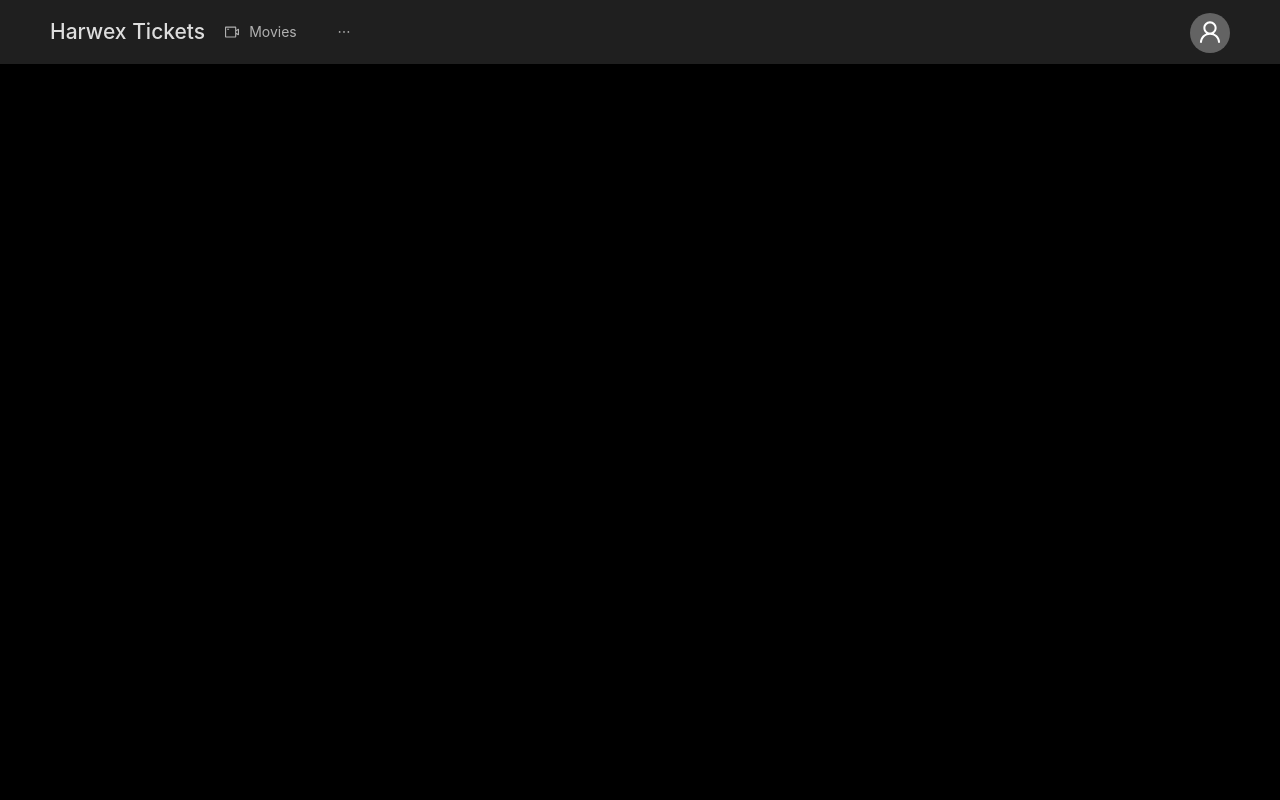
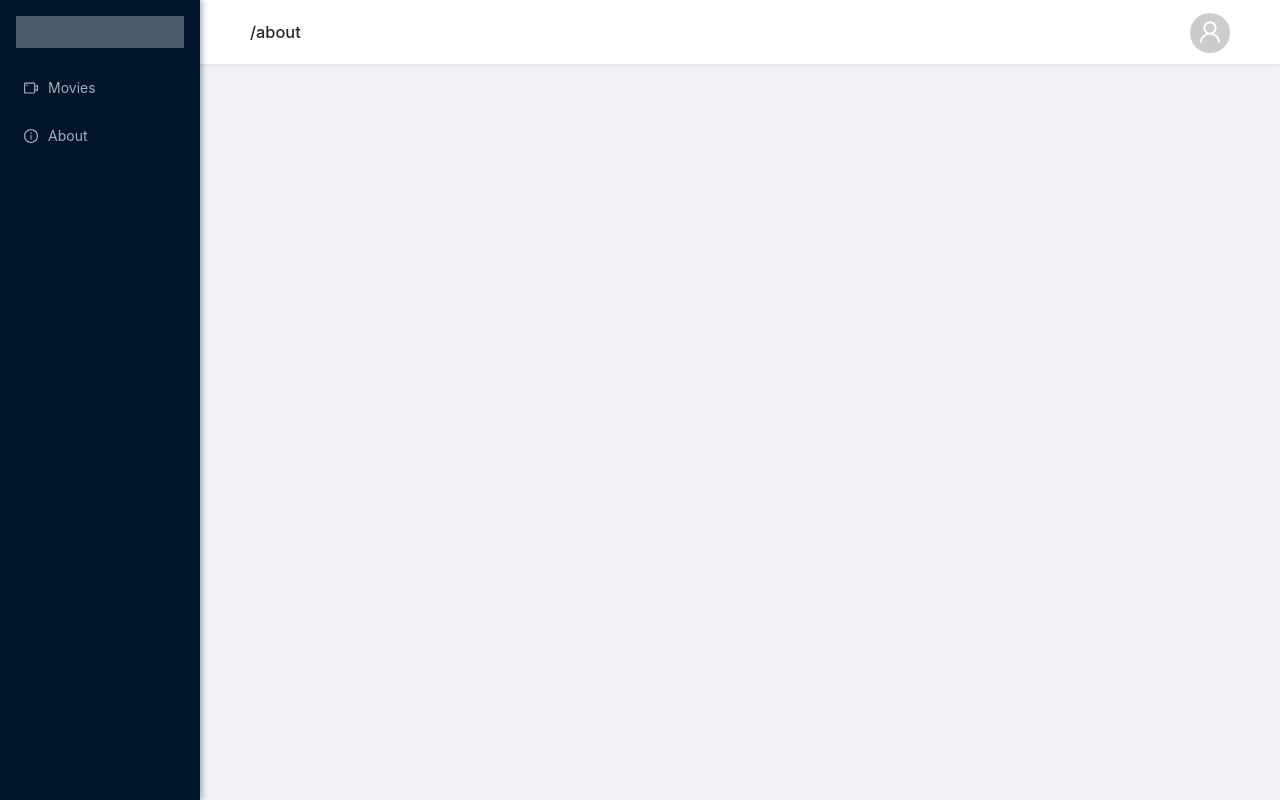
Before and after one commit to Harwex213/TechArt_Labs, a React (Create React App) app in the folder harwex-tickets/: page /about in a window 1280 px wide. Built offline with nearby package versions, Linux system fonts and the light colour scheme.

Commit message:
feat(app): navbar + menu & header initial variant

```diff
--- a/harwex-tickets/src/app/App.js
+++ b/harwex-tickets/src/app/App.js
@@ -5,7 +5,8 @@ import { Layout } from "antd";
 
 import AuthorizationPage from "../pages/Authorization/AuthorizationPage";
 import RegistrationPage from "../pages/Registration/RegistrationPage";
-import Header from "../components/Header/Header";
+import AppNavbar from "../components/AppNavbar/AppNavbar";
+import AppHeader from "../components/AppHeader/AppHeader";
 
 import { RoutePaths } from "../config/constants/RoutePaths";
 import styles from "./styles";
@@ -14,8 +15,12 @@ function App() {
     return (
         <Router>
             <Layout style={styles.layout}>
+                <Layout.Sider style={styles.sider}>
+                    <AppNavbar />
+                </Layout.Sider>
+                <Layout>
                     <Layout.Header style={styles.header}>
-                    <Header />
+                        <AppHeader />
                     </Layout.Header>
                     <Layout.Content style={styles.content}>
                         <Switch>
@@ -38,6 +43,7 @@ function App() {
                         </Switch>
                     </Layout.Content>
                 </Layout>
+            </Layout>
         </Router>
     );
 }
--- a/harwex-tickets/src/app/styles.js
+++ b/harwex-tickets/src/app/styles.js
@@ -2,11 +2,15 @@ const styles = {
     layout: {
         height: "100vh",
     },
+    sider: {
+        boxShadow: "2px 0 6px #00152959",
+    },
     header: {
-        display: "flex",
+        padding: "0",
     },
     content: {
-        height: "100%",
+        overflow: "auto",
+        paddingTop: "20px",
     },
 };
 
--- a/harwex-tickets/src/components/Header/Header.jsx
+++ b/harwex-tickets/src/components/AppHeader/AppHeader.jsx
@@ -1,24 +1,23 @@
 import React from "react";
-import { Link } from "react-router-dom";
+import { Link, useLocation } from "react-router-dom";
 
 import { Avatar } from "antd";
 import { UserOutlined } from "@ant-design/icons";
 
-import AppNavbar from "../Navbar/AppNavbar";
-
 import { RoutePaths } from "../../config/constants/RoutePaths";
 import styles from "./styles";
 
-const Header = () => {
+const AppHeader = () => {
+    const location = useLocation();
+
     return (
-        <>
-            <h1>Harwex Tickets</h1>
-            <AppNavbar />
+        <div style={styles.layout}>
+            <h1 style={styles.location}>{location.pathname}</h1>
             <Link style={styles.avatar} to={RoutePaths.auth}>
                 <Avatar size="large" icon={<UserOutlined />} />
             </Link>
-        </>
+        </div>
     );
 };
 
-export default Header;
+export default AppHeader;
--- /dev/null
+++ b/harwex-tickets/src/components/AppHeader/styles.js
@@ -0,0 +1,15 @@
+const styles = {
+    layout: {
+        display: "flex",
+        height: "100%",
+        background: "#fff",
+        padding: "0 50px",
+        boxShadow: "0 1px 4px #00152914",
+    },
+    location: {},
+    avatar: {
+        margin: "auto 0 auto auto",
+    },
+};
+
+export default styles;
--- a/harwex-tickets/src/components/Navbar/AppNavbar.jsx
+++ b/harwex-tickets/src/components/AppMenu/AppMenu.jsx
@@ -7,12 +7,12 @@ import { VideoCameraOutlined, InfoCircleOutlined } from "@ant-design/icons";
 
 import { RoutePaths, RoutePathsId } from "../../config/constants/RoutePaths";
 
-const AppNavbar = () => {
+const AppMenu = () => {
     const location = useLocation();
     let selectedLink = RoutePathsId[location.pathname];
 
     return (
-        <Menu theme="dark" mode="horizontal" defaultSelectedKeys={[selectedLink]}>
+        <Menu theme="dark" mode="inline" defaultSelectedKeys={[selectedLink]}>
             <Menu.Item key={0} icon={<VideoCameraOutlined />}>
                 <Link to={RoutePaths.movies}>Movies</Link>
             </Menu.Item>
@@ -23,4 +23,4 @@ const AppNavbar = () => {
     );
 };
 
-export default AppNavbar;
+export default AppMenu;
--- /dev/null
+++ b/harwex-tickets/src/components/AppNavbar/AppNavbar.jsx
@@ -0,0 +1,16 @@
+import React from "react";
+
+import AppMenu from "../AppMenu/AppMenu";
+
+import styles from "./styles";
+
+const AppNavbar = () => {
+    return (
+        <div style={styles.layout}>
+            <div style={styles.logo} />
+            <AppMenu />
+        </div>
+    );
+};
+
+export default AppNavbar;
--- /dev/null
+++ b/harwex-tickets/src/components/AppNavbar/styles.js
@@ -0,0 +1,16 @@
+const styles = {
+    layout: {
+        display: "flex",
+        flexDirection: "column",
+    },
+    logo: {
+        height: "32px",
+        margin: "16px",
+        background: "rgba(255, 255, 255, 0.3)",
+    },
+    avatar: {
+        margin: "0 auto 15px 24px",
+    },
+};
+
+export default styles;
--- a/harwex-tickets/src/components/Header/styles.js
+++ /dev/null
@@ -1,8 +0,0 @@
-const styles = {
-    avatar: {
-        cursor: "pointer",
-        margin: "auto 0 auto auto",
-    },
-};
-
-export default styles;
--- a/harwex-tickets/src/components/Navbar/styles.css
+++ /dev/null
@@ -1,7 +0,0 @@
-.ant-menu-dark.ant-menu-horizontal > .ant-menu-item:hover {
-    background-color: transparent;
-}
-
-.ant-menu.ant-menu-dark .ant-menu-item-selected, .ant-menu-submenu-popup.ant-menu-dark .ant-menu-item-selected {
-    background-color: transparent;
-}
--- a/harwex-tickets/src/index.css
+++ /dev/null
@@ -1 +0,0 @@
-@import url("./components/Navbar/styles.css");
--- a/harwex-tickets/src/index.js
+++ b/harwex-tickets/src/index.js
@@ -5,8 +5,7 @@ import { Provider } from "react-redux";
 import App from "./app/App";
 import store from "./redux/store";
 
-import "antd/dist/antd.dark.css";
-import "./index.css";
+import "antd/dist/antd.css";
 
 ReactDOM.render(
     <Provider store={store}>
```
Lines whose indentation alone changed are shown as unchanged.
